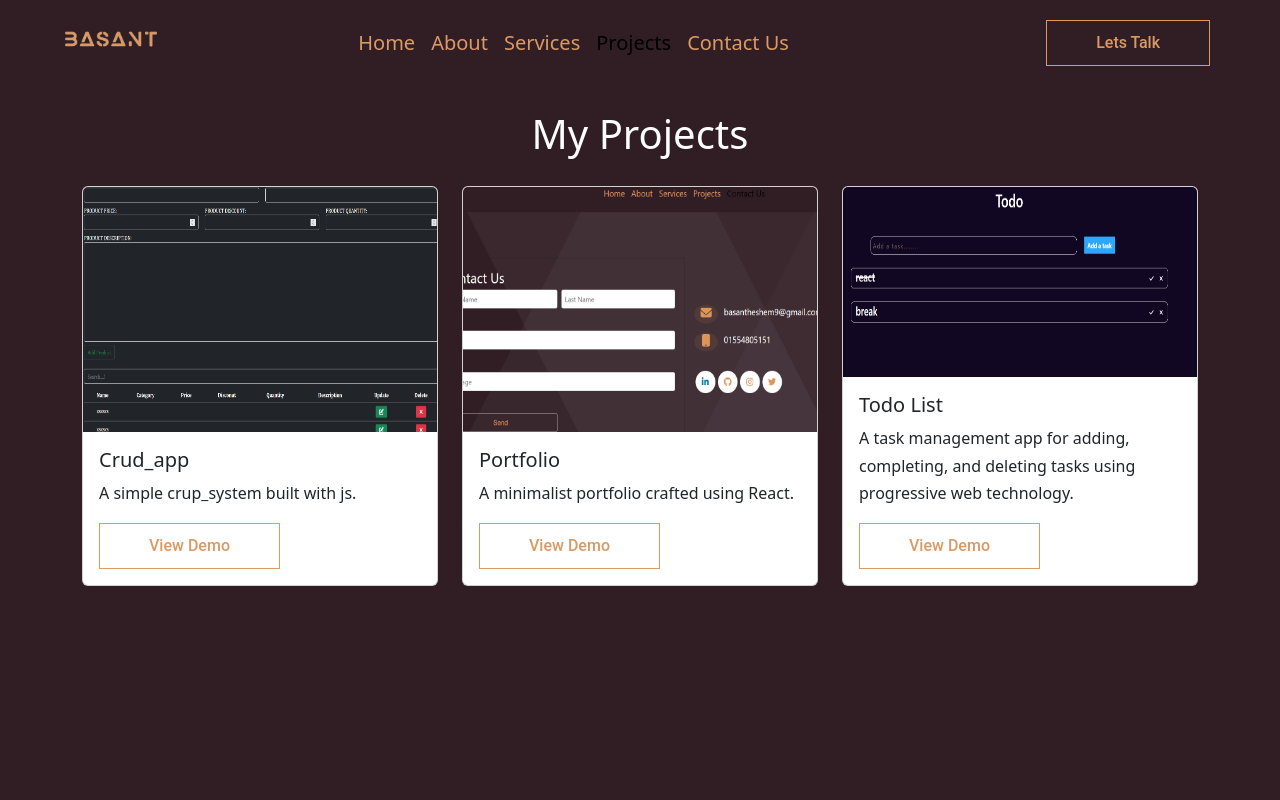
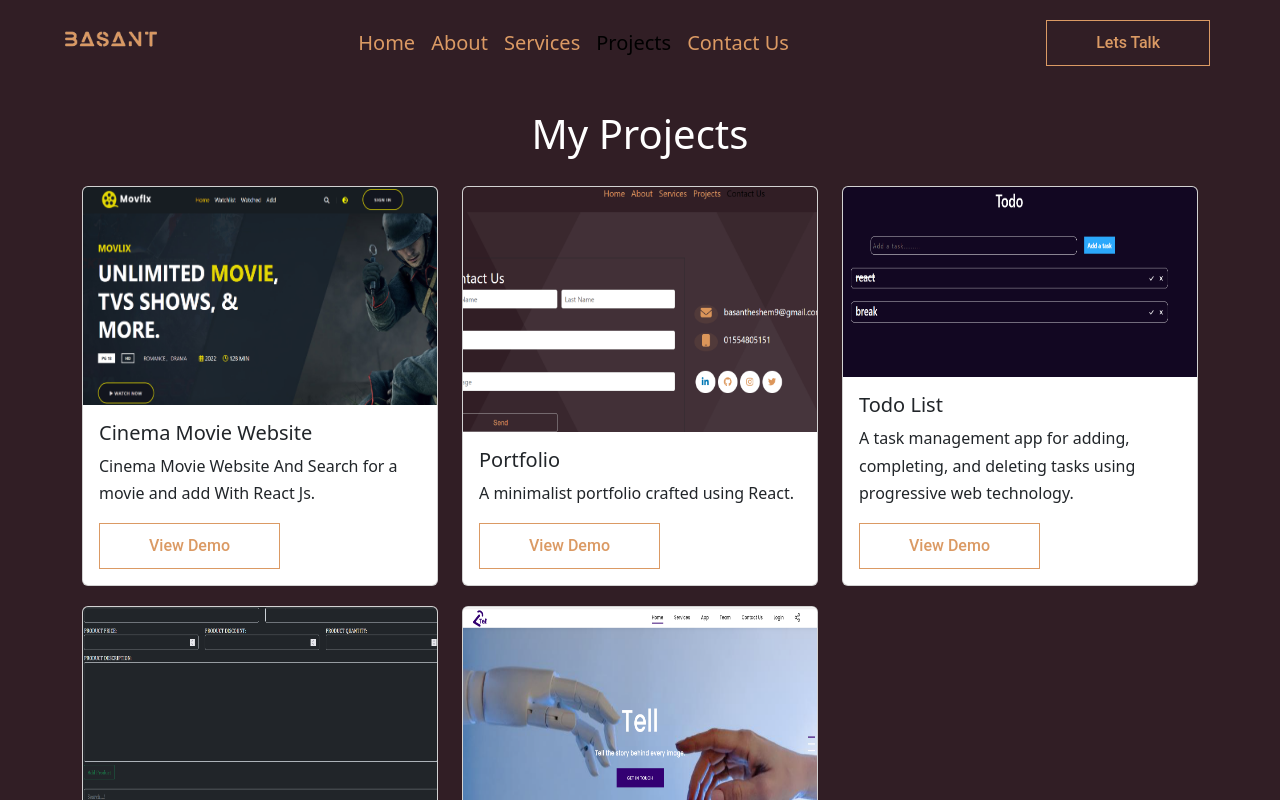
Before and after one commit to basant-elsobky/My_Portfolio, a React (Create React App) app: page /Projects in a window 1280 px wide. Shown: the top 800 px of the page. Built offline with nearby package versions, Linux system fonts and the light colour scheme.

Commit message:
Resolve conflicts

```diff
--- a/src/App.js
+++ b/src/App.js
@@ -19,30 +19,12 @@ const App = () => {
 
   };
 
-  useEffect(() => {
 
-    setLoading(true);
-    setTimeout(() => {
-      setLoading(false);
-    }, 4000);
-  }, []);
 
   return (
     <>
-      <div>
-        {loading ? (
-          <div className="loader-container">
-            <BeatLoader
-              color={color}
-              loading={loading}
-              cssOverride={override}
-              size={150}
-              aria-label="Loading Content"
-              data-testid="loader"
-            />
-          </div>
-        ) : (
-          <>
+
+
             <Navbar />
 
 
@@ -55,9 +37,9 @@ const App = () => {
             </Routes>
 
           </>
-        )}
-      </div>
-    </>
+
+
+
   )
 }
 
--- a/src/COMPONENTS/Contactus/Contactus.js
+++ b/src/COMPONENTS/Contactus/Contactus.js
@@ -21,16 +21,16 @@ const Contactus = () => {
                 console.log(error.text);
             });
     };
-    const btnsend =useRef()
-const [text , settext] = useState("Send")
-function send (){
-    settext("Done");
-    btnsend.disabled = true;
-    setTimeout(function() {
-        settext ('Send');
-       btnsend.disabled = false;
-      }, 3000);
-}
+    const btnsend = useRef()
+    const [text, settext] = useState("Send")
+    function send() {
+        settext("Done");
+        btnsend.disabled = true;
+        setTimeout(function () {
+            settext('Send');
+            btnsend.disabled = false;
+        }, 3000);
+    }
     return (
         <>
             <div className='fluid-container contact'>
@@ -42,13 +42,17 @@ function send (){
                                 <div >
                                     <h2 >Contact Us</h2>
                                 </div>
-                                <form ref={form} onSubmit={sendEmail} >
+                                <form ref={form} onSubmit={(e) => {
+                                    e.preventDefault();
+                                    sendEmail(e);
+                                    send(e);
+                                }}>
                                     <div className="parent">
                                         <div className="div1"><input name="user_name" className="form-control" placeholder="First Name" required /></div>
                                         <div className="div2"><input className="form-control" placeholder="Last Name" required /></div>
                                         <div className="div3"><input name="user_email" className="form-control" placeholder="Email" required /></div>
                                         <div className="div4"><input name="message" className="form-control" placeholder="Message" required /></div>
-                                        <input ref={btnsend} onClick={send} className='btnn' type="submit" value={text}>
+                                        <input ref={btnsend} className='btnn' type="submit" value={text}>
                                         </input>
                                     </div>
                                 </form>
--- a/src/COMPONENTS/PROJECTS/Data.js
+++ b/src/COMPONENTS/PROJECTS/Data.js
@@ -2,10 +2,12 @@
 import one from '../images/back.png'
 import two from '../images/back2.png'
 import three from '../images/three.png'
-
+import four from '../images/cinema.png'
+import garad from '../images/gradu.png'
 const Data = [
   {
-    link: 'https://github.com/basant-elsobky/Crud-System-', image: two, name: 'Crud_app', caption: 'A simple crup_system built with js.'
+    link: 'https://cinema-movie-san9.onrender.com/ ', image: four, name: 'Cinema Movie Website', caption: 'Cinema Movie Website And Search for a movie and add  With React Js.'
+
   },
   {
     link: 'https://basantelsobky-portfolioo.onrender.com/    ', image: one, name: 'Portfolio', caption: 'A minimalist portfolio crafted using React.'
@@ -13,6 +15,12 @@ const Data = [
   {
     link: 'https://to-do-list-react-bhu0.onrender.com/ ', image: three, name: 'Todo List', caption: 'A task management app for adding, completing, and deleting tasks using progressive web technology.'
   },
+  {
+    link: 'https://github.com/basant-elsobky/Crud-System-', image: two, name: 'Crud_app', caption: 'A simple crup_system built with js.'
+  },
+  {
+    link: 'https://tell-khaki.vercel.app/', image: garad, name: 'Graduation-Project', caption: 'tell is image caption generation website '
+  },
 ]
 
 
```
Also changed, not shown: src/COMPONENTS/SECTION1/Navbar/Navbar.js (line endings or trailing spaces), src/COMPONENTS/images/cinema.png (added), src/COMPONENTS/images/gradu.png (added).
